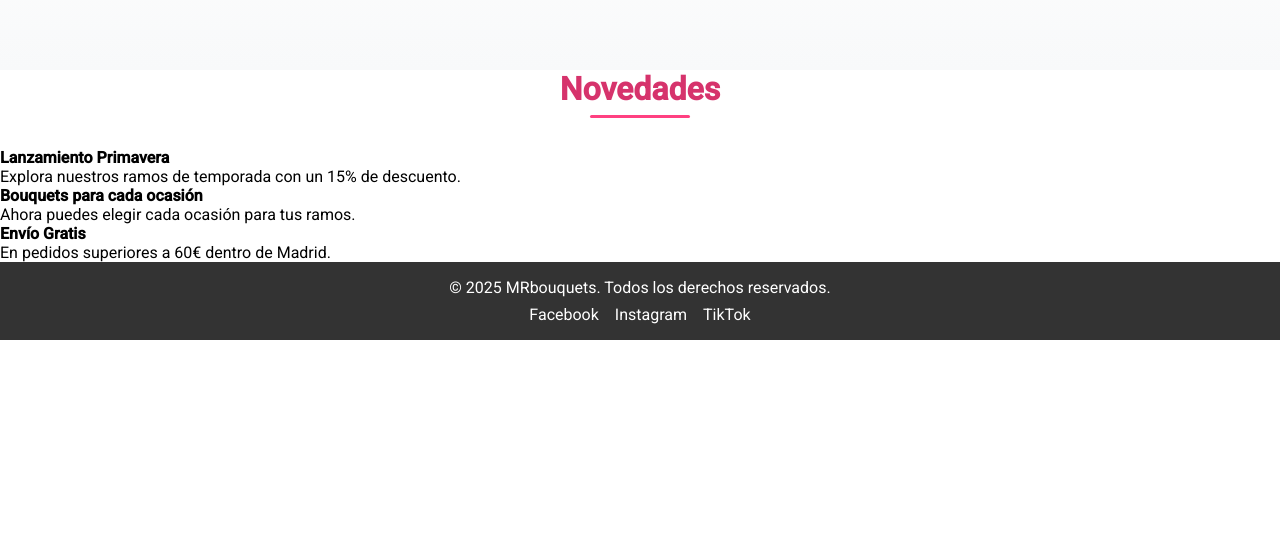
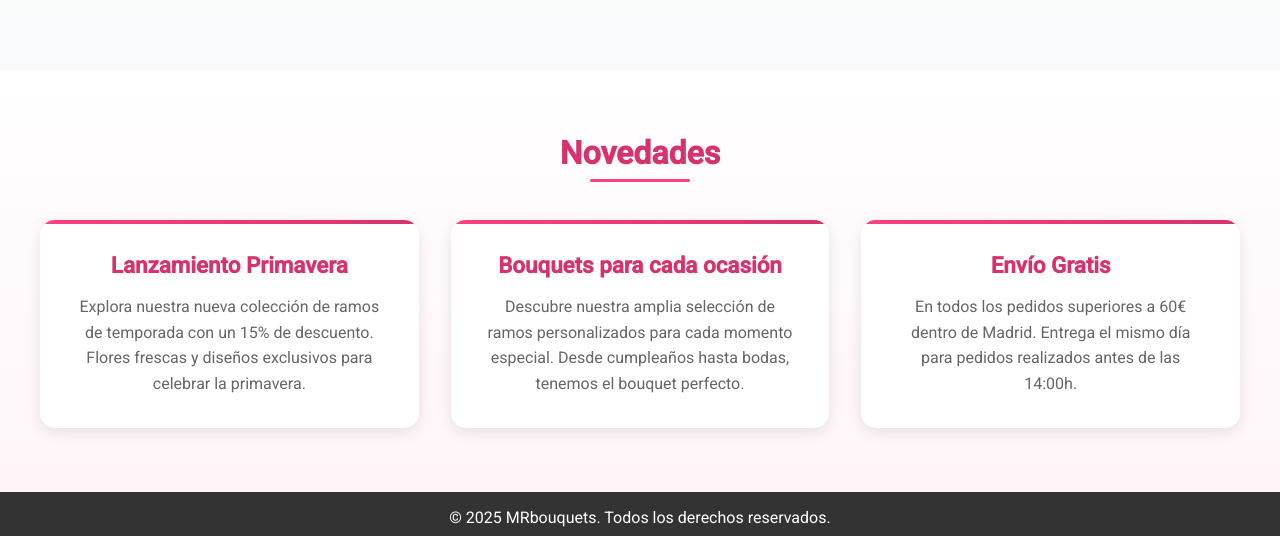
Before and after one commit to MiryamHu/MRBouquets, an Angular app in the folder frontend/: page / in a window 1280 px wide. Shown: the part 881-1417 px from the top of the page. Before the commit the page ends 1221 px from the top, so only its background shows below. Built offline with nearby package versions, Linux system fonts and the light colour scheme; no server answers.

Commit message:
mejora seccion novedades

```diff
--- a/frontend/src/app/home/principal/principal.component.css
+++ b/frontend/src/app/home/principal/principal.component.css
@@ -471,3 +471,113 @@
     padding: 2rem 1rem;
   }
 }
+
+/* Sección de novedades */
+.seccion-novedades {
+  padding: 4rem 2rem;
+  background: linear-gradient(to bottom, #ffffff, #fff5f8);
+  text-align: center;
+}
+
+.seccion-novedades .titulo-seccion {
+  text-align: center;
+  margin-bottom: 3rem;
+  font-size: 2rem;
+  color: #d6336c;
+  font-weight: 600;
+  position: relative;
+}
+
+.seccion-novedades .titulo-seccion::after {
+  content: '';
+  position: absolute;
+  bottom: -10px;
+  left: 50%;
+  transform: translateX(-50%);
+  width: 100px;
+  height: 3px;
+  background: #ff4081;
+  border-radius: 2px;
+}
+
+.grid-novedades {
+  display: grid;
+  grid-template-columns: repeat(3, 1fr);
+  gap: 2rem;
+  max-width: 1200px;
+  margin: 0 auto;
+}
+
+.bloque-novedad {
+  background: white;
+  padding: 2rem;
+  border-radius: 15px;
+  box-shadow: 0 4px 15px rgba(0, 0, 0, 0.1);
+  transition: transform 0.3s ease, box-shadow 0.3s ease;
+  position: relative;
+  overflow: hidden;
+}
+
+.bloque-novedad::before {
+  content: '';
+  position: absolute;
+  top: 0;
+  left: 0;
+  width: 100%;
+  height: 4px;
+  background: linear-gradient(to right, #ff4081, #d6336c);
+}
+
+.bloque-novedad:hover {
+  transform: translateY(-5px);
+  box-shadow: 0 8px 25px rgba(0, 0, 0, 0.15);
+}
+
+.bloque-novedad h4 {
+  color: #d6336c;
+  font-size: 1.4rem;
+  margin-bottom: 1rem;
+  font-weight: 600;
+}
+
+.bloque-novedad p {
+  color: #666;
+  font-size: 1rem;
+  line-height: 1.6;
+  margin: 0;
+}
+
+/* Iconos para cada novedad */
+.bloque-novedad .icono-novedad {
+  font-size: 2.5rem;
+  color: #ff4081;
+  margin-bottom: 1.5rem;
+  opacity: 0.9;
+}
+
+/* Responsive */
+@media (max-width: 992px) {
+  .grid-novedades {
+    grid-template-columns: repeat(2, 1fr);
+    gap: 1.5rem;
+  }
+}
+
+@media (max-width: 576px) {
+  .seccion-novedades {
+    padding: 3rem 1rem;
+  }
+
+  .grid-novedades {
+    grid-template-columns: 1fr;
+    gap: 1rem;
+  }
+
+  .bloque-novedad {
+    padding: 1.5rem;
+  }
+
+  .bloque-novedad h4 {
+    font-size: 1.2rem;
+  }
+}
--- a/frontend/src/app/home/principal/principal.component.html
+++ b/frontend/src/app/home/principal/principal.component.html
@@ -114,16 +114,19 @@
     <h2 class="titulo-seccion">Novedades</h2>
     <div class="grid-novedades">
       <div class="bloque-novedad">
+        <i class="fas fa-flower-daffodil icono-novedad"></i>
         <h4>Lanzamiento Primavera</h4>
-        <p>Explora nuestros ramos de temporada con un 15% de descuento.</p>
+        <p>Explora nuestra nueva colección de ramos de temporada con un 15% de descuento. Flores frescas y diseños exclusivos para celebrar la primavera.</p>
       </div>
       <div class="bloque-novedad">
+        <i class="fas fa-gift icono-novedad"></i>
         <h4>Bouquets para cada ocasión</h4>
-        <p>Ahora puedes elegir cada ocasión para tus ramos.</p>
+        <p>Descubre nuestra amplia selección de ramos personalizados para cada momento especial. Desde cumpleaños hasta bodas, tenemos el bouquet perfecto.</p>
       </div>
       <div class="bloque-novedad">
+        <i class="fas fa-truck icono-novedad"></i>
         <h4>Envío Gratis</h4>
-        <p>En pedidos superiores a 60€ dentro de Madrid.</p>
+        <p>En todos los pedidos superiores a 60€ dentro de Madrid. Entrega el mismo día para pedidos realizados antes de las 14:00h.</p>
       </div>
     </div>
   </section>
```
